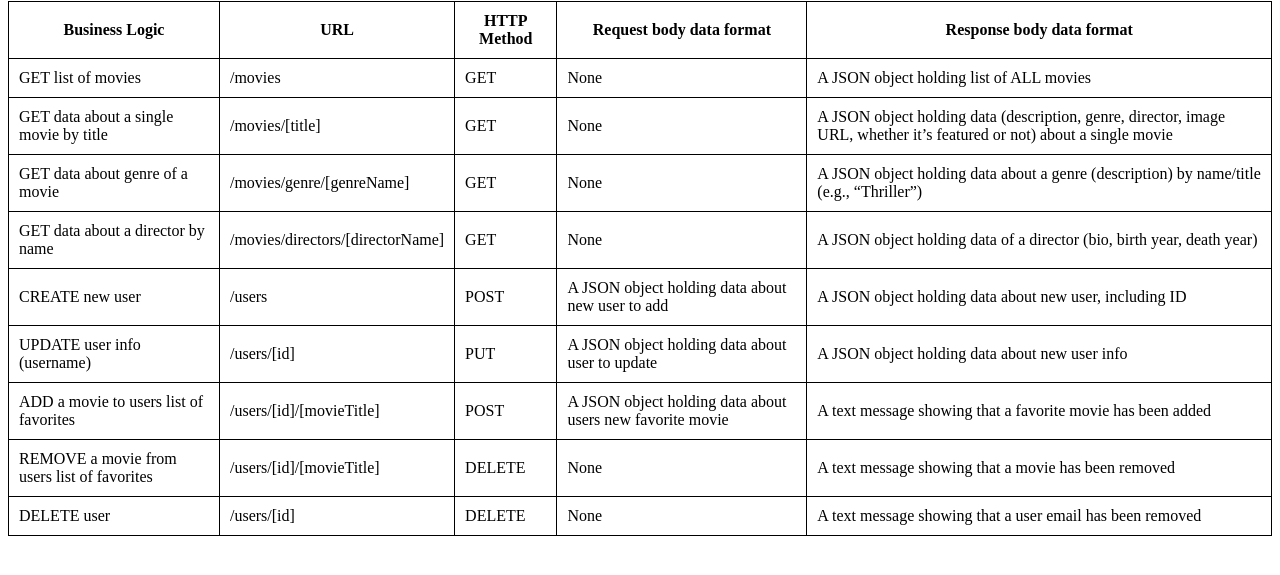
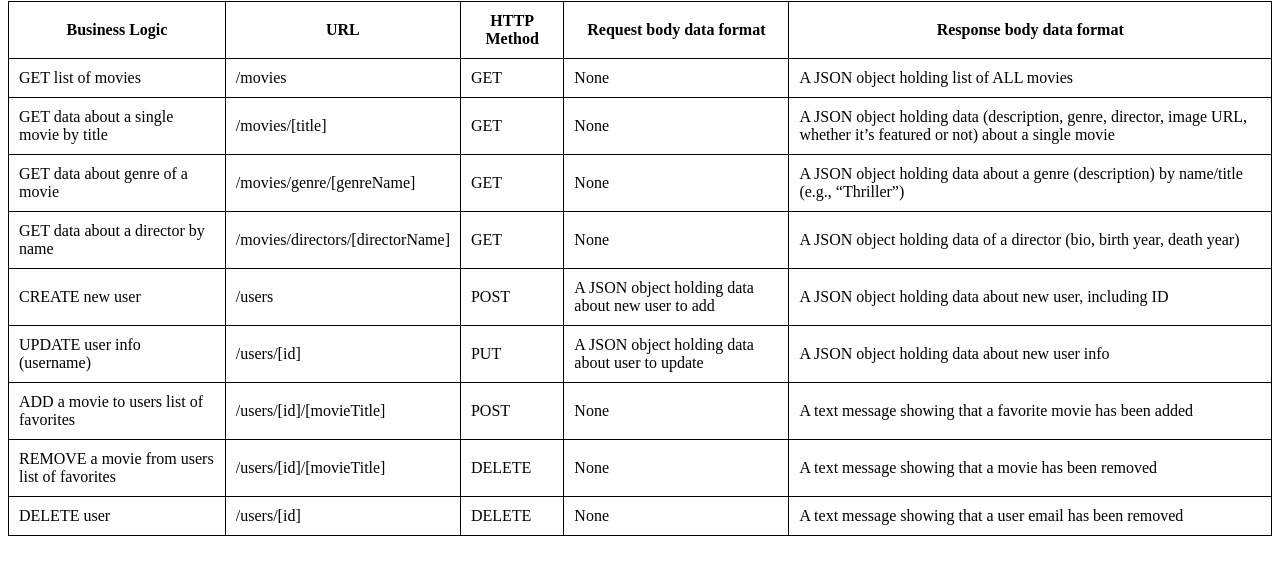
Before and after one commit to mihadereani/movie_api, a website: page public/documentation.html in a window 1280 px wide. Shown: the part 79-654 px from the top of the page. Drawn offline with Linux system fonts and the light colour scheme.

Commit message:
update documentation

```diff
--- a/public/documentation.html
+++ b/public/documentation.html
@@ -89,7 +89,7 @@
       <td>ADD a movie to users list of favorites</td>
       <td>/users/[id]/[movieTitle]</td>
       <td>POST</td>
-      <td>A JSON object holding data about users new favorite movie</td>
+      <td>None</td>
       <td>A text message showing that a favorite movie has been added</td>
     </tr>
 
```
